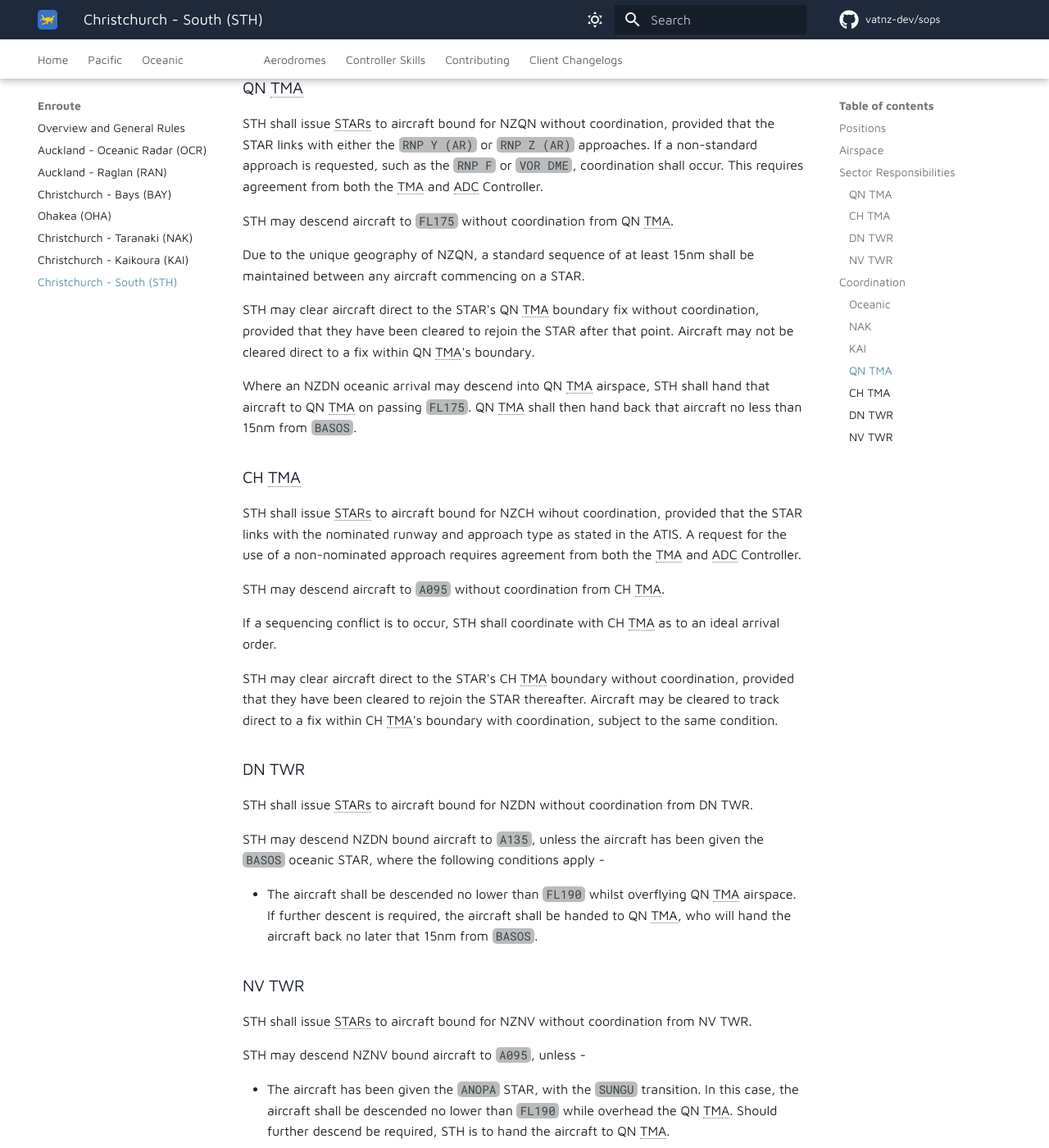
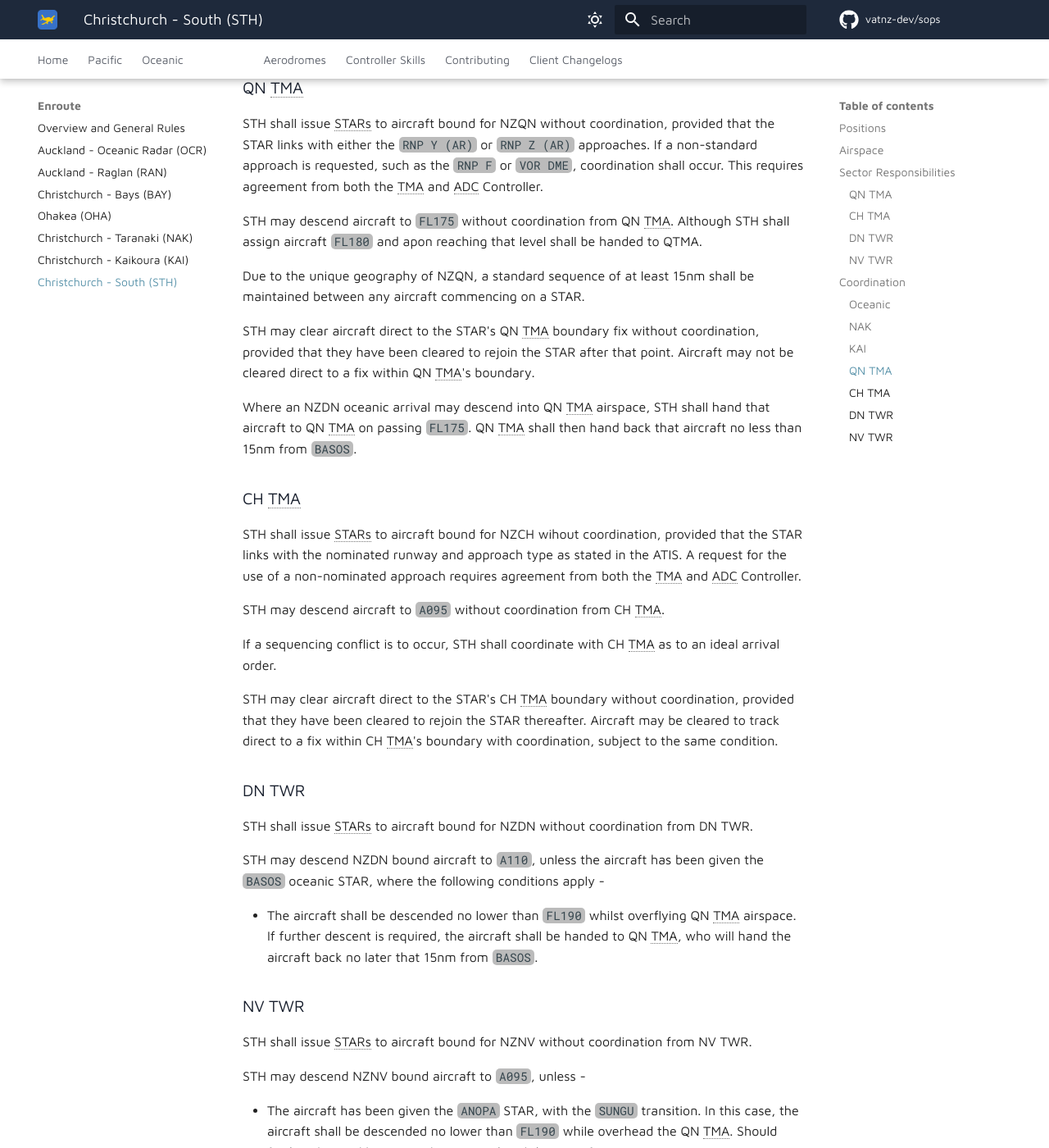
Before and after one commit to vatnz-dev/sops, an MkDocs documentation site: the page built from docs/enroute/STH.md, in a window 1280 px wide and 1400 px high, scrolled down 3775 px. Shown: the whole window at 82% size. Built offline with MkDocs 1.6.1 and Material for MkDocs 9.7.7, drawn with Linux system fonts in a browser that asks for light colours; comment, search, counter and statistics services are not loaded.

Commit message:
EDit KAI and STH

```diff
--- a/docs/enroute/STH.md
+++ b/docs/enroute/STH.md
@@ -92,7 +92,7 @@ STH shall ensure that any aircraft crossing the STH/KAI boundary is established
 
 STH shall issue STARs to aircraft bound for NZQN without coordination, provided that the STAR links with either the `RNP Y (AR)` or `RNP Z (AR)` approaches. If a non-standard approach is requested, such as the `RNP F` or `VOR DME`, coordination shall occur. This requires agreement from both the TMA and ADC Controller.
 
-STH may descend aircraft to `FL175` without coordination from QN TMA.
+STH may descend aircraft to `FL175` without coordination from QN TMA. Although STH shall assign aircraft `FL180` and apon reaching that level shall be handed to QTMA.
 
 Due to the unique geography of NZQN, a standard sequence of at least 15nm shall be maintained between any aircraft commencing on a STAR.
 
@@ -114,7 +114,7 @@ STH may clear aircraft direct to the STAR's CH TMA boundary without coordination
 
 STH shall issue STARs to aircraft bound for NZDN without coordination from DN TWR.
 
-STH may descend NZDN bound aircraft to `A135`, unless the aircraft has been given the `BASOS` oceanic STAR, where the following conditions apply -
+STH may descend NZDN bound aircraft to `A110`, unless the aircraft has been given the `BASOS` oceanic STAR, where the following conditions apply -
 
   -  The aircraft shall be descended no lower than `FL190` whilst overflying QN TMA airspace. If further descent is required, the aircraft shall be handed to QN TMA, who will hand the aircraft back no later that 15nm from `BASOS`.
 
```
Also changed, not shown: other parts of docs/enroute/STH.md (+1 -1 lines), docs/enroute/KAI.md (+2 -2 lines).
